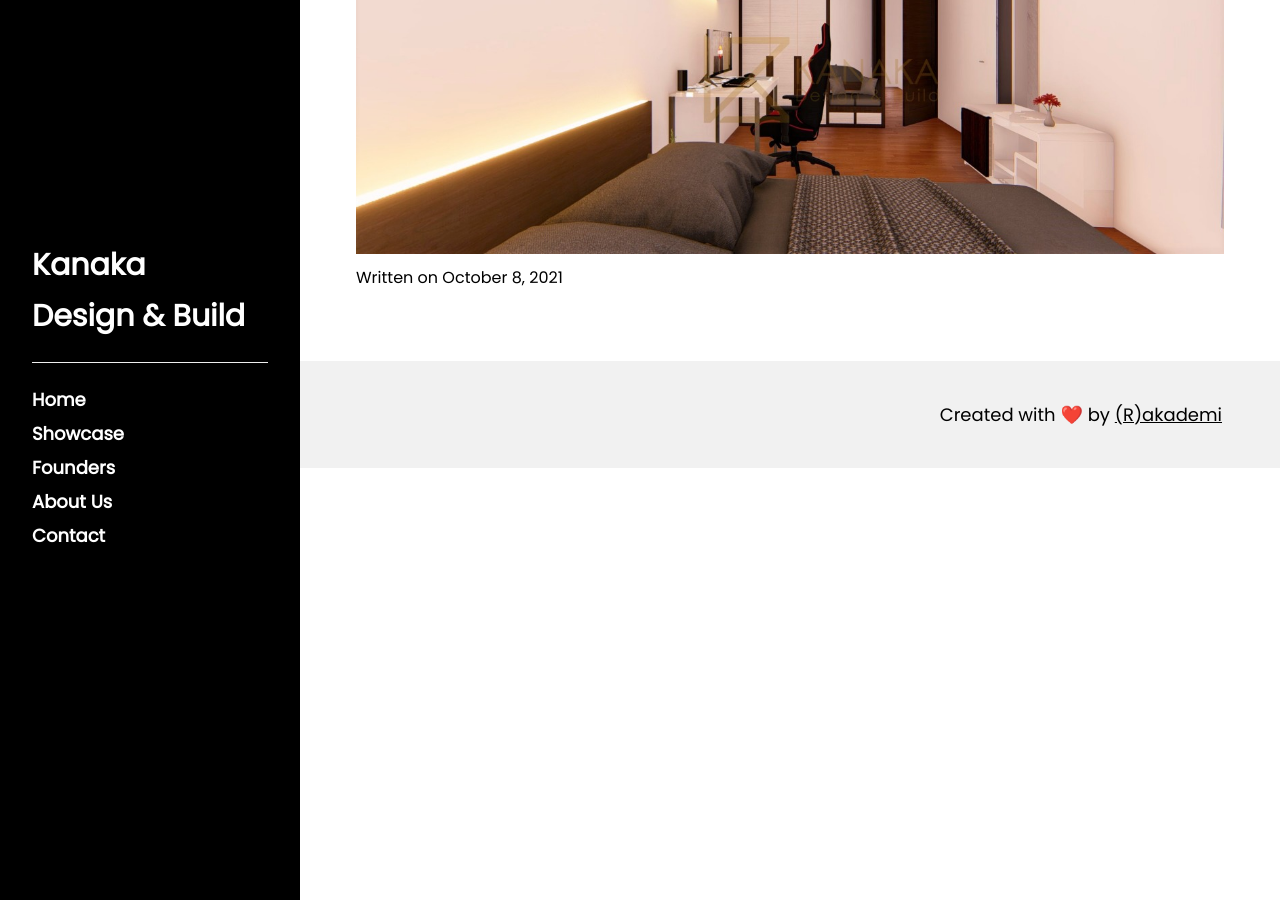
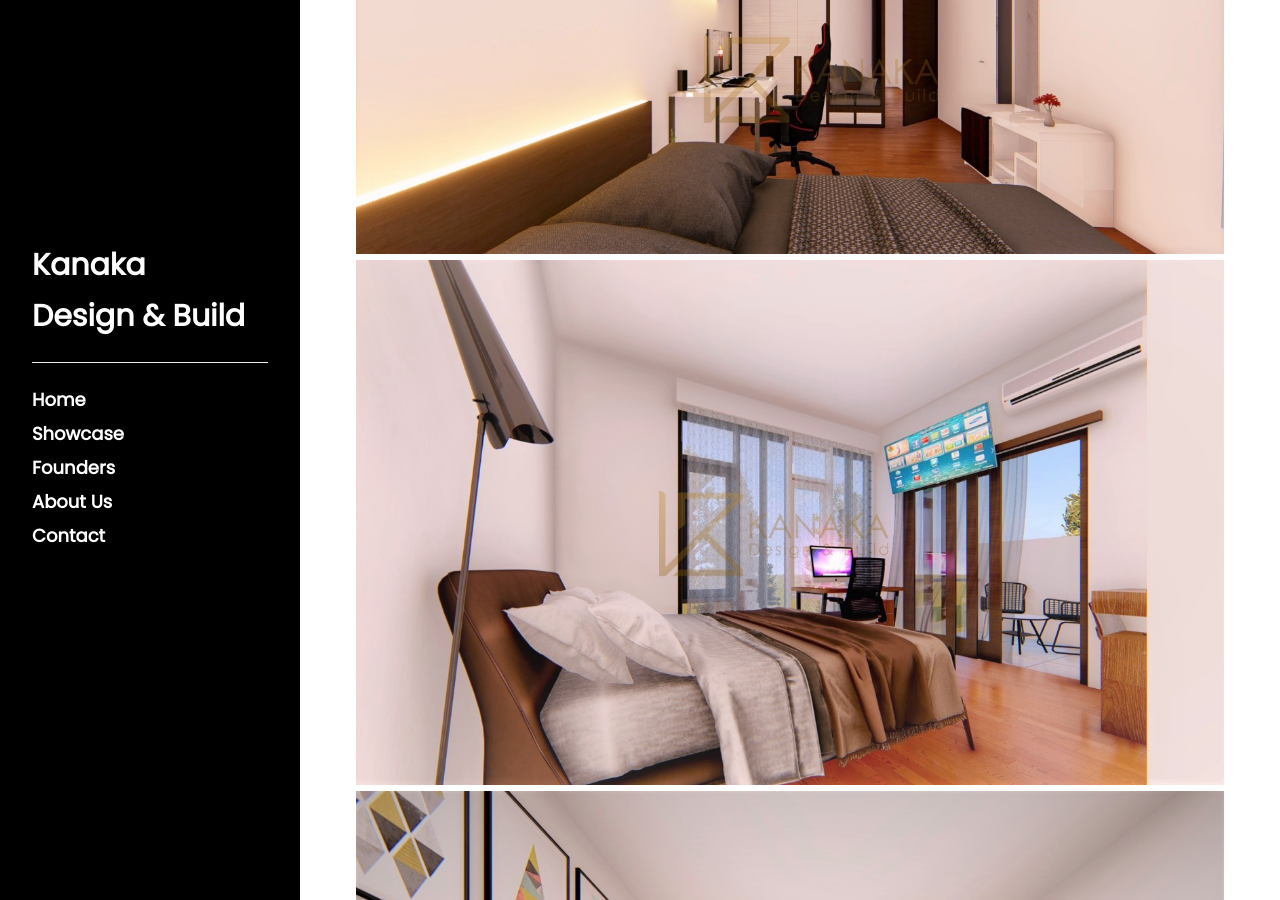
Before and after one commit to kanakadesignbuild/kanakadesignbuild.github.io, a Jekyll site: the page built from _posts/2021-10-08-desain-split-level.md, in a window 1280 px wide and 900 px high, scrolled down 2570 px. Built offline with Jekyll 4.4.1, drawn with Linux system fonts in a browser that asks for light colours.

Commit message:
Update 2021-10-08-desain-split-level.md

```diff
--- a/_posts/2021-10-08-desain-split-level.md
+++ b/_posts/2021-10-08-desain-split-level.md
@@ -46,3 +46,6 @@
 ![_config.yml]({{ site.baseurl }}/images/split-level/3.jpg)
 ![_config.yml]({{ site.baseurl }}/images/split-level/2.jpg)
 ![_config.yml]({{ site.baseurl }}/images/split-level/IMG-20211027-WA0010.jpg)
+![_config.yml]({{ site.baseurl }}/images/split-level/IMG-20211027-WA0014.jpg)
+![_config.yml]({{ site.baseurl }}/images/split-level/IMG-20211027-WA0015.jpg)
+![_config.yml]({{ site.baseurl }}/images/split-level/kanak1.png)
```
